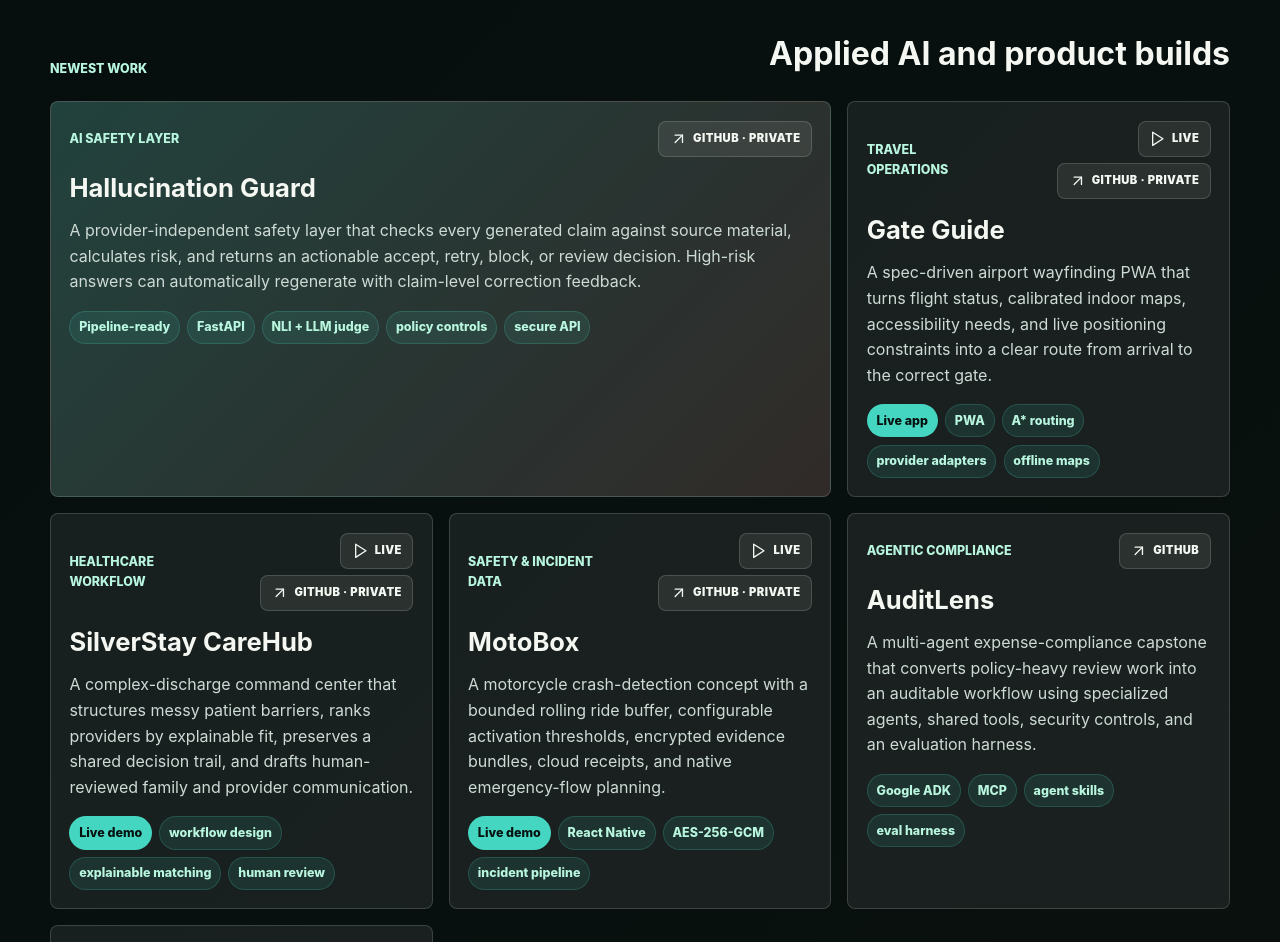
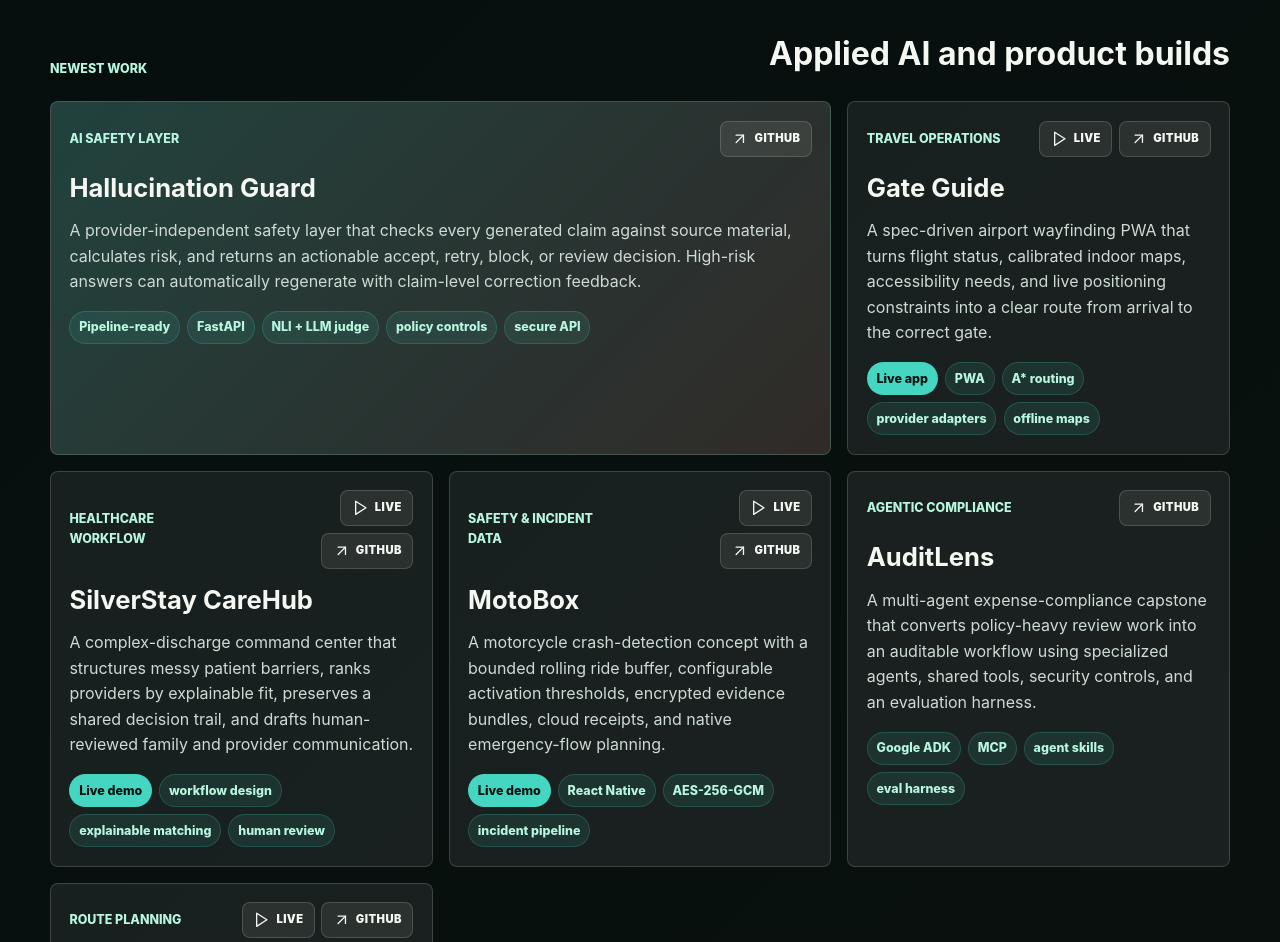
Before and after one commit to RoUchiha/portfolio, a website: page index.html in a window 1280 px wide. Shown: the part 3360-4302 px from the top of the page. Drawn offline with Linux system fonts and the light colour scheme; no server answers.

Commit message:
Update project links for public repositories

```diff
--- a/index.html
+++ b/index.html
@@ -196,7 +196,7 @@
             <div class="project-topline">
               <span>AI safety layer</span>
               <div class="project-links">
-                <a class="private-repo" href="https://github.com/RoUchiha/hallucination-guard" target="_blank" rel="noreferrer" aria-label="Open Hallucination Guard private repository on GitHub" title="Private repository — sign in to GitHub with access to view">
+                <a href="https://github.com/RoUchiha/hallucination-guard" target="_blank" rel="noreferrer" aria-label="Open Hallucination Guard repository on GitHub">
                   <svg viewBox="0 0 24 24" aria-hidden="true"><path d="M7 17 17 7" /><path d="M7 7h10v10" /></svg>
                 </a>
               </div>
@@ -213,7 +213,7 @@
                 <a href="https://gate-guide-ashen.vercel.app" target="_blank" rel="noreferrer" aria-label="Open Gate Guide live app">
                   <svg viewBox="0 0 24 24" aria-hidden="true"><path d="M5 3l14 9-14 9V3z" /></svg>
                 </a>
-                <a class="private-repo" href="https://github.com/RoUchiha/gate-guide" target="_blank" rel="noreferrer" aria-label="Open Gate Guide private repository on GitHub" title="Private repository — sign in to GitHub with access to view">
+                <a href="https://github.com/RoUchiha/gate-guide" target="_blank" rel="noreferrer" aria-label="Open Gate Guide repository on GitHub">
                   <svg viewBox="0 0 24 24" aria-hidden="true"><path d="M7 17 17 7" /><path d="M7 7h10v10" /></svg>
                 </a>
               </div>
@@ -230,7 +230,7 @@
                 <a href="https://silverstay-carehub.vercel.app" target="_blank" rel="noreferrer" aria-label="Open SilverStay CareHub live demo">
                   <svg viewBox="0 0 24 24" aria-hidden="true"><path d="M5 3l14 9-14 9V3z" /></svg>
                 </a>
-                <a class="private-repo" href="https://github.com/RoUchiha/silverstay-carehub" target="_blank" rel="noreferrer" aria-label="Open SilverStay CareHub private repository on GitHub" title="Private repository — sign in to GitHub with access to view">
+                <a href="https://github.com/RoUchiha/silverstay-carehub" target="_blank" rel="noreferrer" aria-label="Open SilverStay CareHub repository on GitHub">
                   <svg viewBox="0 0 24 24" aria-hidden="true"><path d="M7 17 17 7" /><path d="M7 7h10v10" /></svg>
                 </a>
               </div>
@@ -247,7 +247,7 @@
                 <a href="https://motobox-demo.vercel.app" target="_blank" rel="noreferrer" aria-label="Open MotoBox live demo">
                   <svg viewBox="0 0 24 24" aria-hidden="true"><path d="M5 3l14 9-14 9V3z" /></svg>
                 </a>
-                <a class="private-repo" href="https://github.com/RoUchiha/motobox" target="_blank" rel="noreferrer" aria-label="Open MotoBox private repository on GitHub" title="Private repository — sign in to GitHub with access to view">
+                <a href="https://github.com/RoUchiha/motobox" target="_blank" rel="noreferrer" aria-label="Open MotoBox repository on GitHub">
                   <svg viewBox="0 0 24 24" aria-hidden="true"><path d="M7 17 17 7" /><path d="M7 7h10v10" /></svg>
                 </a>
               </div>
@@ -278,7 +278,7 @@
                 <a href="https://twiste.vercel.app" target="_blank" rel="noreferrer" aria-label="Open Twist.e live app">
                   <svg viewBox="0 0 24 24" aria-hidden="true"><path d="M5 3l14 9-14 9V3z" /></svg>
                 </a>
-                <a class="private-repo" href="https://github.com/RoUchiha/Twist.e" target="_blank" rel="noreferrer" aria-label="Open Twist.e private repository on GitHub" title="Private repository — sign in to GitHub with access to view">
+                <a href="https://github.com/RoUchiha/Twist.e" target="_blank" rel="noreferrer" aria-label="Open Twist.e repository on GitHub">
                   <svg viewBox="0 0 24 24" aria-hidden="true"><path d="M7 17 17 7" /><path d="M7 7h10v10" /></svg>
                 </a>
               </div>
@@ -458,7 +458,7 @@
                 <a href="https://nexus-pm-six.vercel.app/?demo=1" target="_blank" rel="noreferrer" aria-label="Open NEXUS AI Project Manager live demo">
                   <svg viewBox="0 0 24 24" aria-hidden="true"><path d="M5 3l14 9-14 9V3z" /></svg>
                 </a>
-                <a class="private-repo" href="https://github.com/RoUchiha/nexus-pm" target="_blank" rel="noreferrer" aria-label="Open NEXUS AI Project Manager private repository on GitHub" title="Private repository — sign in to GitHub with access to view">
+                <a href="https://github.com/RoUchiha/nexus-pm" target="_blank" rel="noreferrer" aria-label="Open NEXUS AI Project Manager repository on GitHub">
                   <svg viewBox="0 0 24 24" aria-hidden="true"><path d="M7 17 17 7" /><path d="M7 7h10v10" /></svg>
                 </a>
               </div>
@@ -475,7 +475,7 @@
                 <a href="https://nba-god-squad.vercel.app" target="_blank" rel="noreferrer" aria-label="Open NBA God Squad live app">
                   <svg viewBox="0 0 24 24" aria-hidden="true"><path d="M5 3l14 9-14 9V3z" /></svg>
                 </a>
-                <a class="private-repo" href="https://github.com/RoUchiha/god-squad-nba" target="_blank" rel="noreferrer" aria-label="Open NBA God Squad private repository on GitHub" title="Private repository — sign in to GitHub with access to view">
+                <a href="https://github.com/RoUchiha/god-squad-nba" target="_blank" rel="noreferrer" aria-label="Open NBA God Squad repository on GitHub">
                   <svg viewBox="0 0 24 24" aria-hidden="true"><path d="M7 17 17 7" /><path d="M7 7h10v10" /></svg>
                 </a>
               </div>
@@ -489,7 +489,7 @@
             <div class="project-topline">
               <span>Risk analysis</span>
               <div class="project-links">
-                <a class="private-repo" href="https://github.com/RoUchiha/fb-vehicle-search" target="_blank" rel="noreferrer" aria-label="Open FB Vehicle Search private repository on GitHub" title="Private repository — sign in to GitHub with access to view">
+                <a href="https://github.com/RoUchiha/fb-vehicle-search" target="_blank" rel="noreferrer" aria-label="Open FB Vehicle Search repository on GitHub">
                   <svg viewBox="0 0 24 24" aria-hidden="true"><path d="M7 17 17 7" /><path d="M7 7h10v10" /></svg>
                 </a>
               </div>
@@ -505,7 +505,7 @@
                 <a href="https://nfl-god-squad.vercel.app" target="_blank" rel="noreferrer" aria-label="Open NFL God Squad live app">
                   <svg viewBox="0 0 24 24" aria-hidden="true"><path d="M5 3l14 9-14 9V3z" /></svg>
                 </a>
-                <a class="private-repo" href="https://github.com/RoUchiha/nfl-god-squad" target="_blank" rel="noreferrer" aria-label="Open NFL God Squad private repository on GitHub" title="Private repository — sign in to GitHub with access to view">
+                <a href="https://github.com/RoUchiha/nfl-god-squad" target="_blank" rel="noreferrer" aria-label="Open NFL God Squad repository on GitHub">
                   <svg viewBox="0 0 24 24" aria-hidden="true"><path d="M7 17 17 7" /><path d="M7 7h10v10" /></svg>
                 </a>
               </div>
--- a/styles.css
+++ b/styles.css
@@ -536,10 +536,6 @@ footer {
   content: "Live";
 }
 
-.project-topline a.private-repo::after {
-  content: "GitHub · private";
-}
-
 .project-topline a:hover,
 .project-topline a:focus-visible {
   color: var(--ink);
```
